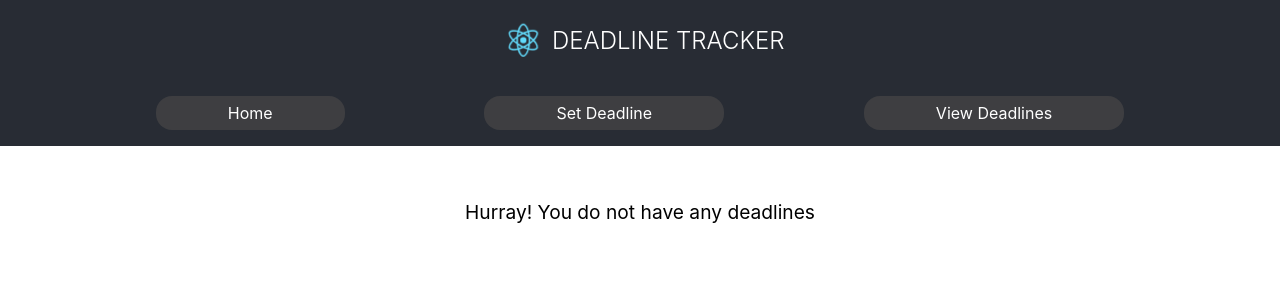
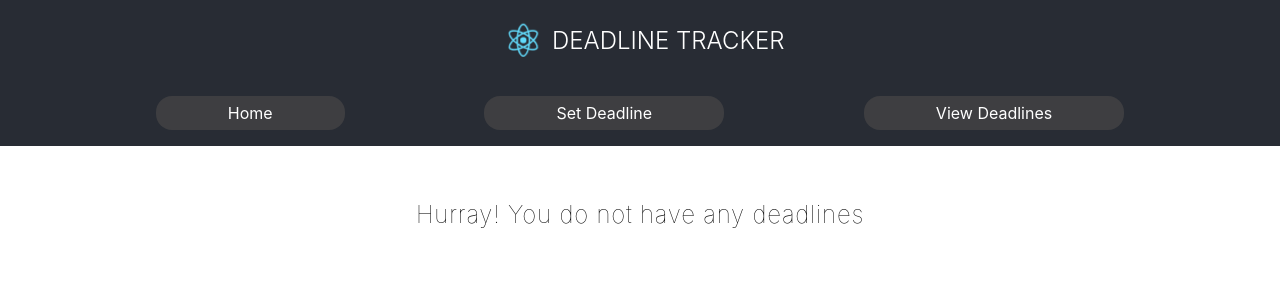
Before and after one commit to jasonmaharjan/Deadline_React, a React (Create React App) app: page /view_deadline in a window 1280 px wide. Shown: the top 300 px of the page. Built offline with nearby package versions, Linux system fonts and the light colour scheme.

Commit message:
Added deadline exceeded condition and some code refactoring

```diff
--- a/package.json
+++ b/package.json
@@ -6,6 +6,7 @@
     "@testing-library/jest-dom": "^4.2.4",
     "@testing-library/react": "^9.5.0",
     "@testing-library/user-event": "^7.2.1",
+    "antd": "^4.9.4",
     "node-sass": "^4.14.1",
     "react": "^16.13.1",
     "react-dom": "^16.13.1",
--- a/src/components/time_calc/time_calc.component.jsx
+++ b/src/components/time_calc/time_calc.component.jsx
@@ -2,47 +2,34 @@ import React from 'react';
 import './time_calc.styles.scss';
 
 const TimeCalc = ({item}) => {
-   const {date, time} = item;
-   var datee = `${date} ${time}`;
-
-   /* for refreshing timer
-   var calculateTime = setInterval(function() {
-      var now = Date.now();
-
-      var date = new Date();
-      var x = date.getTime();
-
-      console.log(x);
-
-   }, 1000);*/
-
+   var deadline = item.dateTime;
    var now = Date.now();
-   var deadline = new Date(datee);
 
    const calculateDecimal = (time) => {
       return (time - Math.floor(time));
    };
 
-   if (deadline > now) {
+   if (deadline >= now) {
       var timeMS = deadline - now;
       var timeDays = (((timeMS / 1000) / 60 / 60 ) / 24);
       var x1 = calculateDecimal(timeDays);
-
       var timeHours = (x1 * 24);
       var x2 = calculateDecimal(timeHours);
-
       var timeMinutes = (x2 *60);
-      //var x3 = calculateDecimal(timeMinutes);
-
-      //var timeSeconds = (x3 *60);
 
       var d = Math.floor(timeDays);
       var h = Math.floor(timeHours);
       var m = Math.floor(timeMinutes);
-      //var s = Math.floor(timeSeconds);
 
    return (
-      <div className = "time_left">
+      <div className = {`${
+         (item.dateTime - Date.now())/1000 <= 86400? 'red-warn'
+         :
+         (item.dateTime - Date.now())/1000 > 86400 && (item.dateTime - Date.now())/1000 <= 259200 ? 'yellow-warn'
+         :
+         'green-warn'
+         }
+      `}>
          Time Left:
          {
             d?(d > 1)?<span> {d} days</span>: <span> {d} day</span>:null
@@ -59,7 +46,13 @@ const TimeCalc = ({item}) => {
       )
    }
 
-   else return 0;
+   else {
+      return(
+         <div className = "red-warn">
+            Deadline exceeded
+         </div>
+      );
+   }
 }
 
 export default TimeCalc;
--- a/src/components/time_calc/time_calc.styles.scss
+++ b/src/components/time_calc/time_calc.styles.scss
@@ -1,3 +1,18 @@
 .time_left {
    font-size: 1rem;
 }
+
+.red-warn {
+   font-size: 1rem;
+   color: rgb(199, 3, 3);
+}
+
+.yellow-warn {
+   font-size: 1rem;
+   color: rgb(194, 194, 23);
+}
+
+.green-warn {
+   font-size: 1rem;
+   color: green;
+}
--- a/src/pages/homepage/homepage.component.jsx
+++ b/src/pages/homepage/homepage.component.jsx
@@ -13,12 +13,6 @@ const HomePage = () => {
             <h1 className = "title">
                This is a very simple deadline tracker made from React using Redux for state management.
             </h1>
-            <p className = "info">
-               Fill up a form for a deadline and see how much time u have left.
-            </p>
-            <p className = "info">
-               You can sort the deadlines by ascending or descending order.
-            </p>
       </animated.div>
 )};
 
--- a/src/pages/setdeadline/setdeadline.component.jsx
+++ b/src/pages/setdeadline/setdeadline.component.jsx
@@ -12,8 +12,10 @@ const SetDeadline = () => {
    const [time, setTime] = useState('');
    const [description, setDescription] = useState('');
    const [id, setId] = useState('');
+   const dateTime = new Date(`${date} ${time}`);
+
    const item = {
-      course, date, time, id, description
+      course, date, time, id, description, dateTime
    }
 
    const handleChange = event => {
--- a/src/pages/viewdeadline/viewdeadline.component.jsx
+++ b/src/pages/viewdeadline/viewdeadline.component.jsx
@@ -52,7 +52,7 @@ const ViewDeadline = ({deadlines, sortDeadline_action, toggleSort, removeDeadlin
                   {item.course}
                </h1>
                <div className = "course_deadline">
-                  Due: {item.date}
+                  Deadline: {item.date}
                </div>
                <div className = "description">
                   Description: {item.description}
--- a/src/pages/viewdeadline/viewdeadline.styles.scss
+++ b/src/pages/viewdeadline/viewdeadline.styles.scss
@@ -8,7 +8,10 @@
 .message {
    text-align: center;
    margin-top: 2.5rem;
-   font-size: 1.2rem;
+   font-weight: 100;
+   font-size: 1.5rem;
+   letter-spacing: .05rem;
+   margin-bottom: 2.5rem;
 }
 
 .deadline_list {
```
Also changed, not shown: 1 other file (tests, documents, lock files or other folders).
